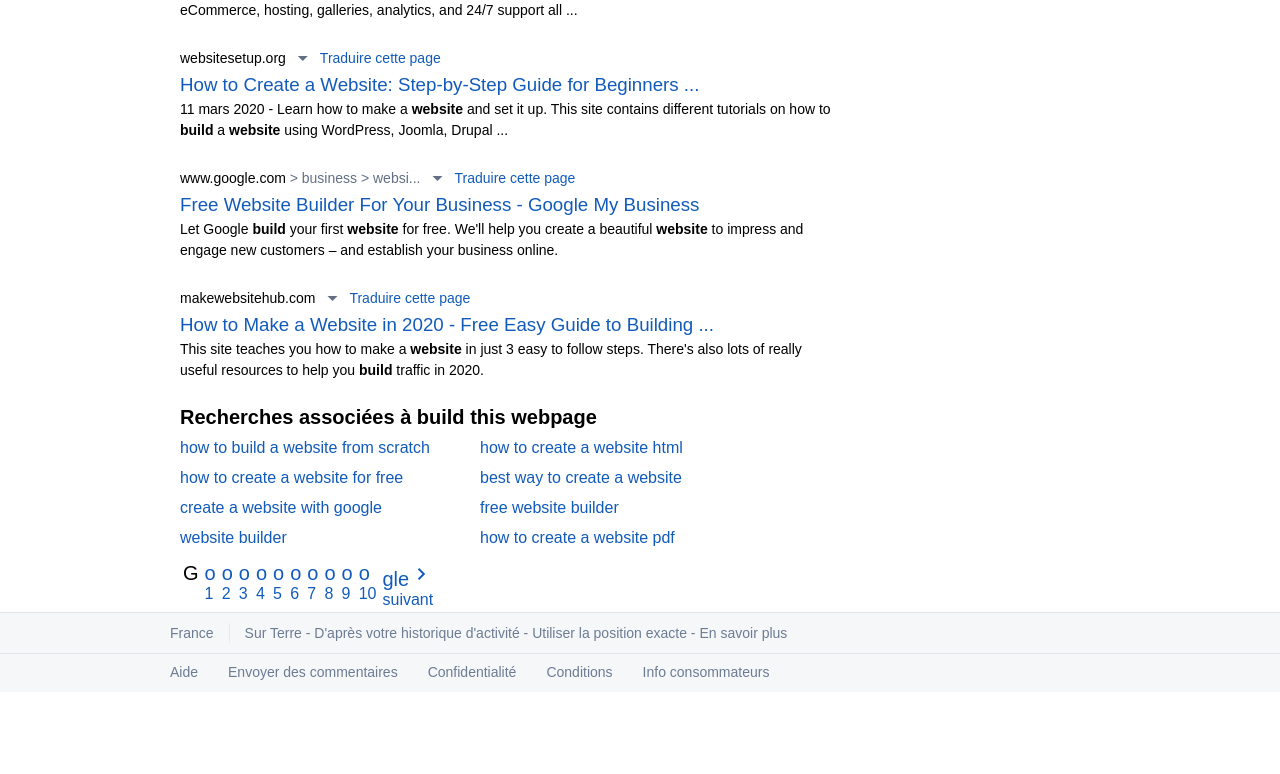
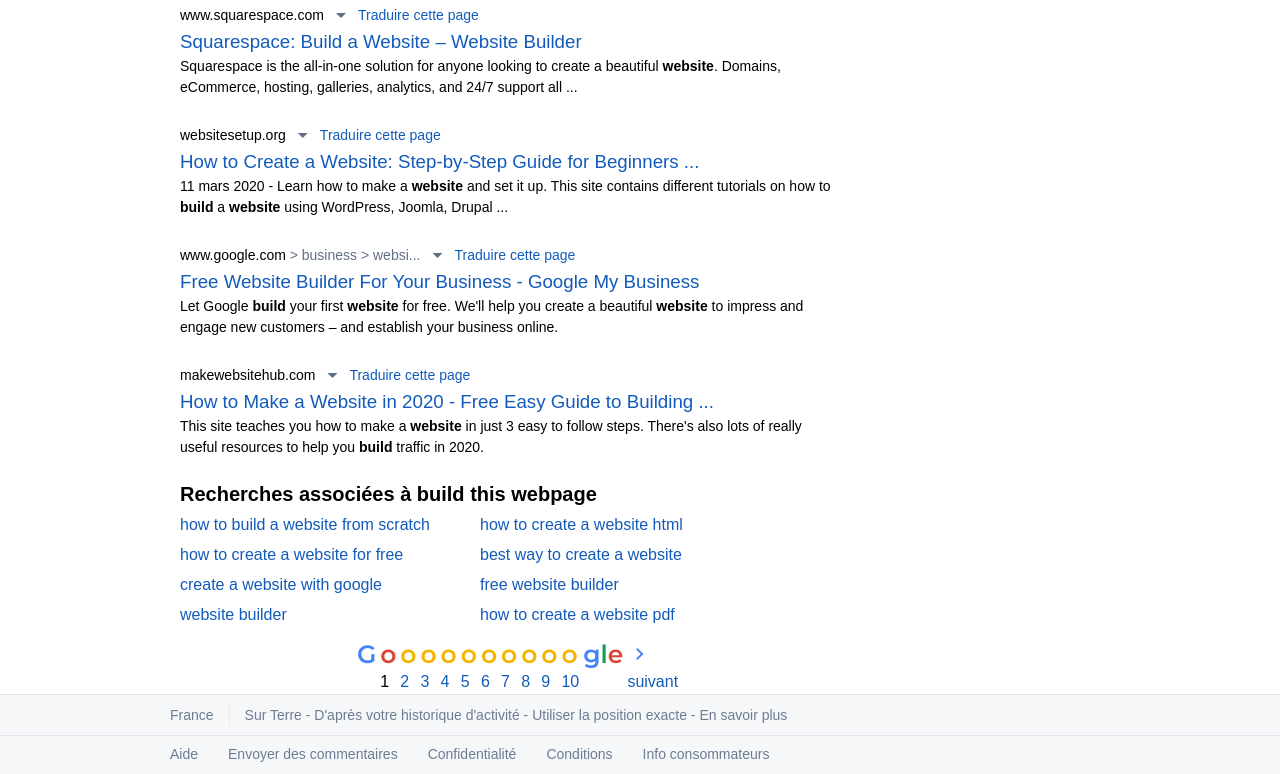
Before and after one commit to MuThod/google-search-results, a plain HTML site: page index.html in a window 1280 px wide. Shown: the part 1598-2372 px from the top of the page. Before the commit the page ends 2290 px from the top, so only its background shows below. Drawn offline with Linux system fonts and the light colour scheme.

Commit message:
Fix bug concerning 'Related questions' display and finalize 'Next pages' display

```diff
--- a/index.html
+++ b/index.html
@@ -4,7 +4,7 @@
         <meta charset="utf-8">
         <title>Google search results</title>
         <link href="https://fonts.googleapis.com/icon?family=Material+Icons" rel="stylesheet">
-        <link href="https://fonts.googleapis.com/css2?family=Noto+Sans&display=swap" rel="stylesheet">
+		<link href="https://fonts.googleapis.com/css2?family=Montserrat:wght@600&display=swap" rel="stylesheet">
         <link href="styles/style.css" rel="stylesheet">
     </head>
     <body>
@@ -260,20 +260,38 @@
 				</ul>
             </div>
             <div id="next-results">
-				<ul id="next-pages">
-					<li><span class="google blue">G</span></li>
-					<li><a href=""><span class="google red">o<br/></span>1</a></li>
-					<li><a href=""><span class="google yellow">o<br/></span>2</a></li>
-					<li><a href=""><span class="google yellow">o<br/></span>3</a></li>
-					<li><a href=""><span class="google yellow">o<br/></span>4</a></li>
-					<li><a href=""><span class="google yellow">o<br/></span>5</a></li>
-					<li><a href=""><span class="google yellow">o<br/></span>6</a></li>
-					<li><a href=""><span class="google yellow">o<br/></span>7</a></li>
-					<li><a href=""><span class="google yellow">o<br/></span>8</a></li>
-					<li><a href=""><span class="google yellow">o<br/></span>9</a></li>
-					<li><a href=""><span class="google yellow">o<br/></span>10</a></li>
-					<li><a href=""><span class="google blue">g</span><span class="google green">l</span><span class="google red">e</span><span class="material-icons">keyboard_arrow_right</span><br/>suivant</a></li>
-				</ul>
+				<table id="next-pasges">
+					<tr>
+						<td class="google g-blue">G</td>
+						<td class="google g-red">o</td>
+						<td class="google g-yellow">o</td>
+						<td class="google g-yellow">o</td>
+						<td class="google g-yellow">o</td>
+						<td class="google g-yellow">o</td>
+						<td class="google g-yellow">o</td>
+						<td class="google g-yellow">o</td>
+						<td class="google g-yellow">o</td>
+						<td class="google g-yellow">o</td>
+						<td class="google g-yellow">o</td>
+						<td class="google"><span class="g-blue">g</span><span class="g-green">l</span><span class="g-red">e</span></td>
+						<td ><a class="material-icons target g-blue" href="">keyboard_arrow_right</a></td>
+					</tr>
+					<tr>
+						<td></td>
+						<td>1</td>
+						<td><a href="">2</a></td>
+						<td><a href="">3</a></td>
+						<td><a href="">4</a></td>
+						<td><a href="">5</a></td>
+						<td><a href="">6</a></td>
+						<td><a href="">7</a></td>
+						<td><a href="">8</a></td>
+						<td><a href="">9</a></td>
+						<td><a href="">10</a></td>
+						<td></td>
+						<td><a href="">suivant</a></td>
+					</tr>
+				</table>
             </div>
         </main>
         <footer>
--- a/styles/style.css
+++ b/styles/style.css
@@ -1,6 +1,6 @@
 body {
 	margin: 0px;
-	font-family: arial, 'Noto Sans', sans-serif;
+	font-family: arial, sans-serif;
 	display: grid;
 	grid-template-columns: 170px 685px 1fr;
 	grid-template-rows: auto 1fr 80px;
@@ -154,10 +154,6 @@
 	color: hsl(216, 15%, 45%);
 }
 
-.target:visited {
-	color: hsl(216, 15%, 45%);
-}
-
 .target:hover {
 	text-decoration: none;
 }
@@ -267,6 +263,7 @@
 }
 
 .other-question {
+	width: auto;
 	display: flex;
 	flex-direction: row;
 	align-items: center;
@@ -288,9 +285,10 @@
 	text-decoration: none;
 }
 
-.column-list>li {
+.related-link {
+	display: block;
+	width: 300px;
 	height: 30px;
-	width: 300px;
 }
 
 .related-link:hover {
@@ -324,20 +322,26 @@
 	color: black;
 }
 
-#next-pages>li {
-	margin: 3px;
+.google {
+	font-size: 25px;
+	font-weight: bold;
+	font-family: 'Montserrat', sans-serif;
 }
 
-.google {
-	font-size: 20px;
+.g-blue {
+	color: #4285F4;
 }
 
-.google:visited {
-	color: initial;
+.g-red {
+	color: #DB4437;
 }
 
-.google:hover {
-	text-decoration: none;
+.g-yellow {
+	color: #F4B400;
+}
+
+.g-green {
+	color: #0F9D58;
 }
 
 #search-bar {
@@ -538,3 +542,17 @@
 	padding: 10px 20px;
 	margin: 0px;
 }
+
+#next-results {
+	display: flex;
+	flex-direction: column;
+	align-items: center;
+}
+
+#next-pages {
+	width: auto;
+}
+
+#next-pages>li {
+	margin: 3px;
+}
```
